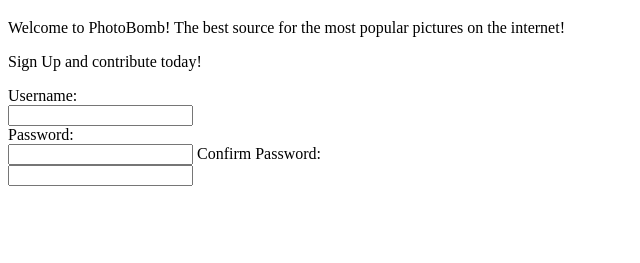
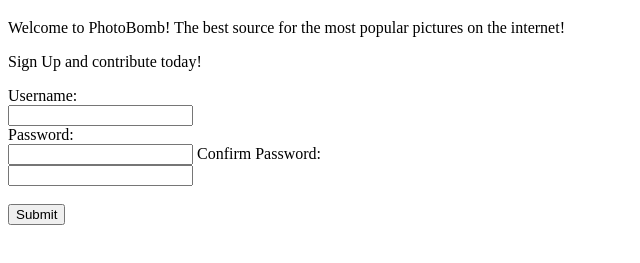
Before and after one commit to jstumbaugh/PhotoBomb, a plain HTML site: page index.html in a window 1280 px wide. Shown: the part 61-324 px from the top of the page, without its empty margins (0-640 px from the left). Drawn offline with Linux system fonts and the light colour scheme.

```diff
--- a/index.html
+++ b/index.html
@@ -18,6 +18,8 @@
 			<input type="text" name="password">
 			Confirm Password:<br>
 			<input type="text" name="password">
+			<br><br>
+			<input type="submit" value="Submit">
 		</form>
 	</body>
 </html>
```
